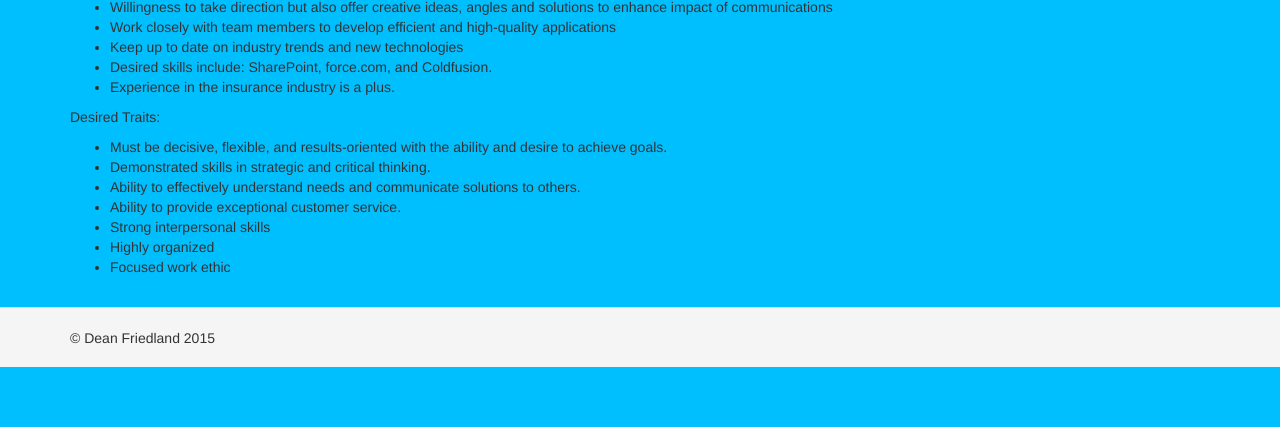
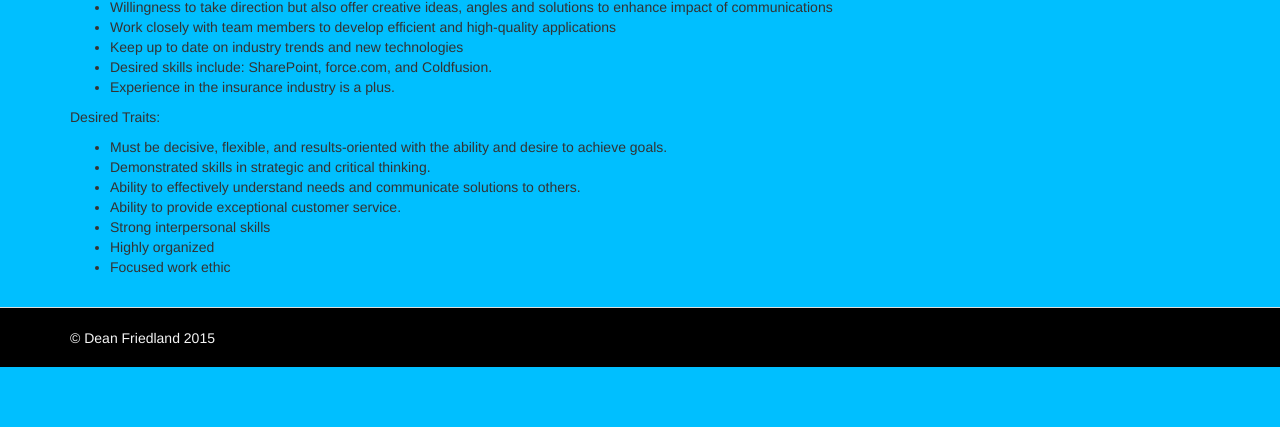
Before and after one commit to dfmmalaw/Portfolio-PHP-, a Yii app: template views/site/jobs.php in a window 1280 px wide. Shown: the part 2655-3082 px from the top of the page. Run offline with PHP 8.4 and a stand-in for Yii, Linux system fonts and the light colour scheme; the template is opened without the code that fills it, so the values that code supplies are empty; some libraries are stand-ins or nearby versions.

Commit message:
changed the footer color to black and the text color to grey

```diff
--- a/views/layouts/main.php
+++ b/views/layouts/main.php
@@ -30,8 +30,8 @@ AppAsset::register($this);
         'brandLabel' => 'Dean Friedland',
         'brandUrl' => Yii::$app->homeUrl,
         'options' => [
-            // 'class' => 'navbar-inverse navbar-fixed-top',
-            'class' => 'navbar-fixed-top',
+            'class' => 'navbar-inverse navbar-fixed-top',
+            // 'class' => 'navbar-fixed-top',
         ],
     ]);
 
@@ -80,7 +80,7 @@ echo Nav::widget([
     </div>
 </div>
 
-<footer class="footer">
+<footer class="inverse footer">
     <div class="container">
         <p class="pull-left">&copy; Dean Friedland <?= date('Y') ?></p>
 
--- a/web/css/site.css
+++ b/web/css/site.css
@@ -37,13 +37,14 @@ body {
     padding: 70px 15px 20px;
 }
 
-.navbar-fixed-top {
-    background-color: #f5f5f5;
-}
+/*.navbar-fixed-top {*/
+/*    background-color: #f5f5f5;*/
+/*}*/
 
 .footer {
     height: 60px;
-    background-color: #f5f5f5;
+    background-color: #000000;
+    color: #f5f5f5;
     border-top: 1px solid #ddd;
     padding-top: 20px;
 }
```
